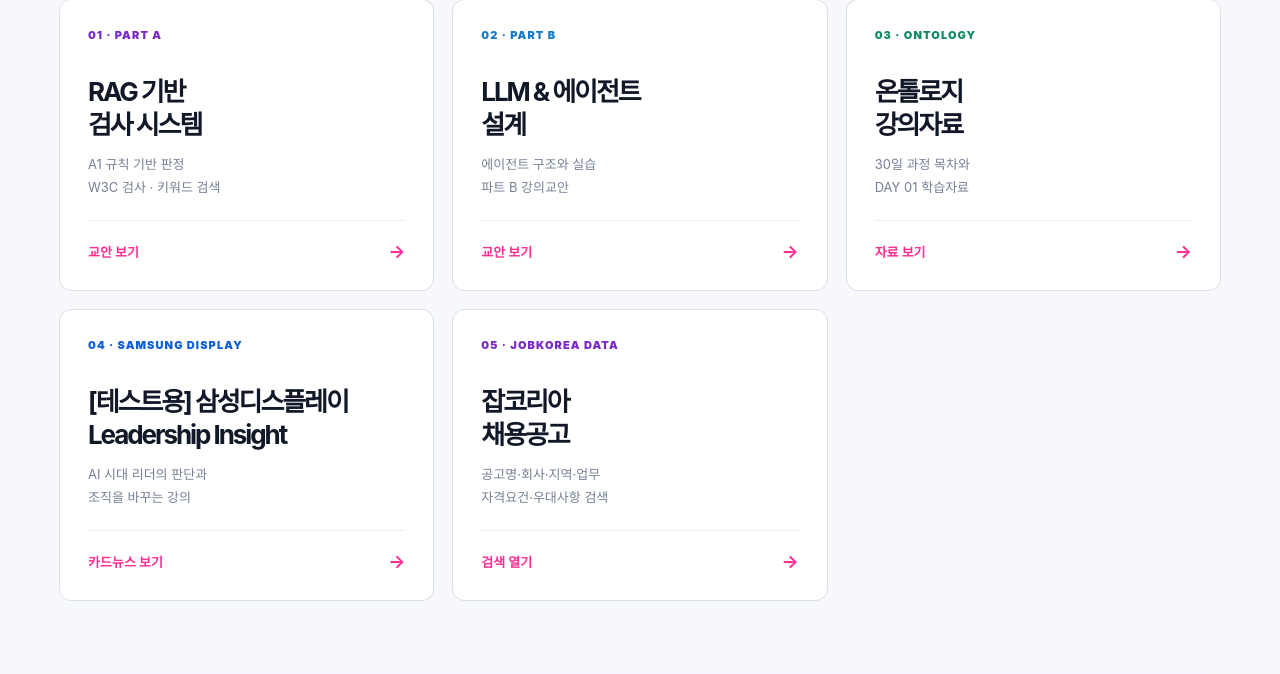
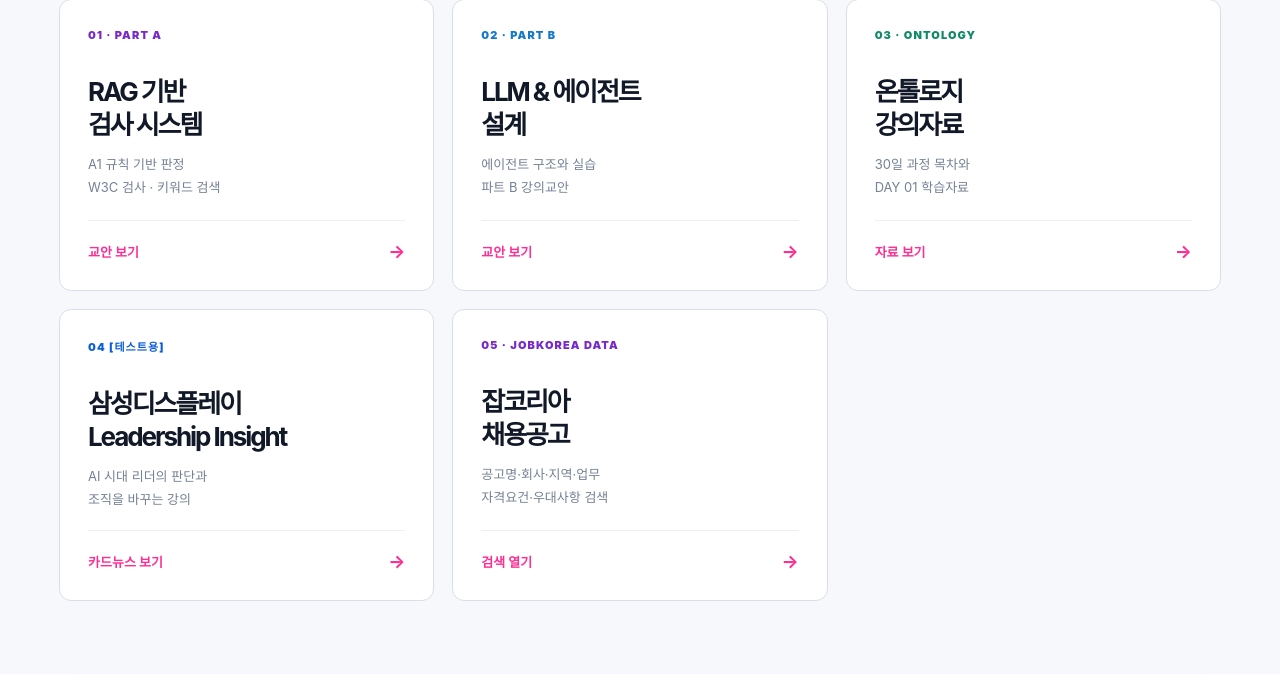
Before and after one commit to pjm9889/ai-cloud-study, a FastAPI app: page / in a window 1280 px wide. Shown: the part 881-1555 px from the top of the page. Run offline with FastAPI, Linux system fonts and the light colour scheme.

Commit message:
Label Samsung Display card as test item 04

```diff
--- a/templates/home.html
+++ b/templates/home.html
@@ -56,8 +56,8 @@ result = agent.run(
         <strong>자료 보기 <b>→</b></strong>
       </a>
       <a class="track-card track-display" href="/lectures/files/samsung-display.html">
-        <div class="track-label">04 · SAMSUNG DISPLAY</div>
-        <h3>[테스트용] 삼성디스플레이<br>Leadership Insight</h3>
+        <div class="track-label">04 [테스트용]</div>
+        <h3>삼성디스플레이<br>Leadership Insight</h3>
         <p>AI 시대 리더의 판단과<br>조직을 바꾸는 강의</p>
         <strong>카드뉴스 보기 <b>→</b></strong>
       </a>
```
